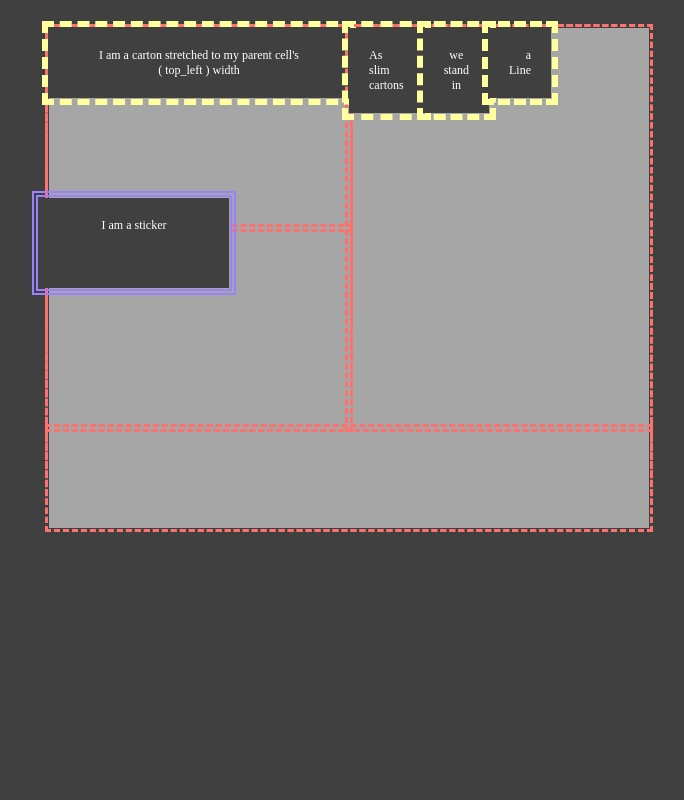
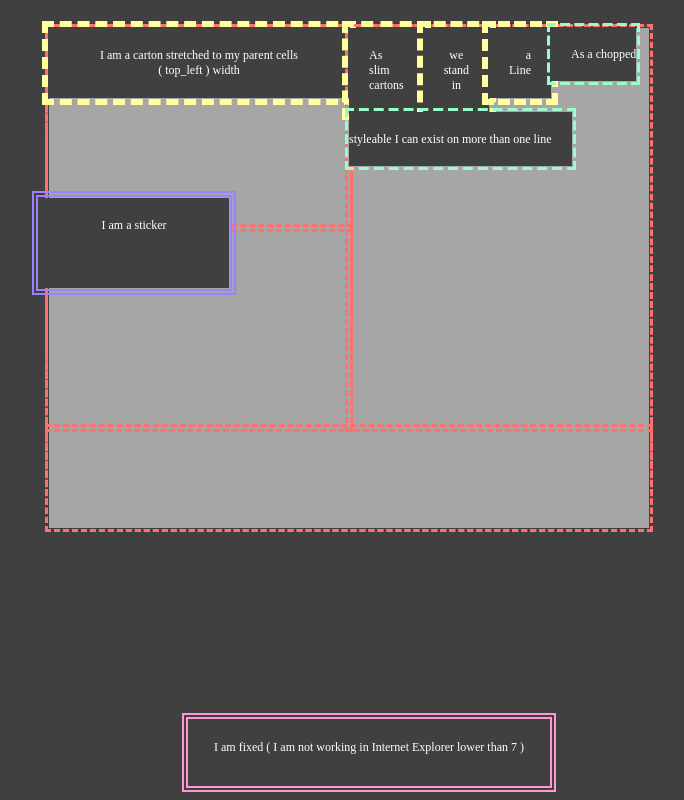
Before and after one commit to cartonmarkup/cssCarton, a plain HTML site: page index.html in a window 1280 px wide. Shown: the whole page, without its empty margins (291-975 px from the left). Drawn offline with Linux system fonts and the light colour scheme.

Commit message:
1.0.3 MIT License added _chopped and _fixed styleables added

```diff
--- a/carton.css
+++ b/carton.css
@@ -1,30 +1,43 @@
-/* CSS CARTON v1.0.2
+/* CSS CARTON v1.0.3
 * Autor: Mathias Prinz, Tobias Schlömer
 */
 
 ._cell {
+  position: relative;
   display: inline-block;
   vertical-align: top;
-	font-size: 0;
-	position: relative
+  font-size: 0
 }
 
 ._slim {
+  position: relative;
   display: inline-block;
   vertical-align: top;
-	font-size: medium;
-	position: relative
+  font-size: medium
 }
 
 ._stretch {
+  position: relative;
   display: block;
   vertical-align: top;
-	font-size: medium;
-	position: relative
+  font-size: medium
+}
+
+._chopped {
+  position: relative;
+  display: inline;
+  vertical-align: top;
+  font-size: medium
 }
 
 ._sticker {
   position: absolute;
+  display: block;
+  font-size: medium
+}
+
+._fixed {
+  position: fixed;
   display: block;
   font-size: medium
 }
@@ -51,7 +64,17 @@
   outline-offset: 1px
 }
 
+._showChopped ._chopped {
+  outline: 3px dashed #99fccb;
+  outline-offset: 1px
+}
+
 ._showSticker ._sticker {
   outline: 6px double #9981FF;
   outline-offset: 1px
 }
+
+._showFixed ._fixed {
+  outline: 6px double #ff97d7;
+  outline-offset: 1px
+}
--- a/ie7ie6_carton.css
+++ b/ie7ie6_carton.css
@@ -1,4 +1,4 @@
-/* CSS CARTON v1.0.2
+/* CSS CARTON v1.0.3
  * support file for internet explorer 6 and 7
  * Autor: Mathias Prinz, Tobias Schlömer
  */
--- a/index.html
+++ b/index.html
@@ -10,7 +10,7 @@
         background-color: #404040
       }
 
-			._slim, ._stretch, ._sticker {
+      ._slim, ._stretch, ._sticker, ._chopped, ._fixed {
         color: #ffffff;
         font-size: 12px;
       }
@@ -55,13 +55,30 @@
         padding: 20px
       }
 
-			.disrupter {
+      .twoLines {
+        background-color: #404040;
+        background-color: #404040;
+        padding: 20px;
+        line-height: 52px
+      }
+
+      .disrupter_following {
         background-color: #404040;
         width: 150px;
         height: 50px;
         padding: 20px;
         top: -30px;
         left: -10px
+      }
+
+      .disrupter_not_following {
+        background-color: #404040;
+        width: 320px;
+        height: 25px;
+        padding: 20px;
+        bottom: 15px;
+        left: 50%;
+        margin-left: -160px
       }
 
       @media ( max-width: 320px ) {
@@ -73,21 +90,22 @@
   </head>
 
   <body class="_alignCenter">
-
-		<div class="_slim page _showGrid _showStretch _showSlim _showSticker">
+    <div class="_slim page _showGrid _showStretch  _showSticker _showSlim _showChopped _showFixed">
       <div class="_cell page_grid">
         <div class="_cell left">
-					<div class="_cell left_top">
-						<div class="_stretch carton">I am a carton stretched to my parent cell's <br> ( top_left ) width</div>
+          <div class="_cell left_top ">
+            <div class="_stretch carton">I am a carton stretched to my parent cells <br> ( top_left ) width</div>
           </div>
-					<div class="_cell left_bottom">
-						<div class="_sticker disrupter">I am a sticker</div>
+          <div class="_cell left_bottom  _noWrap">
+            <div class="_sticker disrupter_following">I am a sticker</div>
+            <div class="_fixed disrupter_not_following">I am fixed ( I am not working in Internet Explorer lower than 7 )</div>
           </div>
         </div>
         <div class="_cell _alignLeft right">
           <div class="_slim carton _alignLeft">As <br> slim <br> cartons</div>
           <div class="_slim carton _alignCenter">we <br> stand <br> in </div>
           <div class="_slim carton _alignRight">a  <br> Line </div>
+          <div class="_chopped twoLines">As a chopped styleable I can exist on more than one line</div>
         </div>
         <div class="_cell  foot _alignCenter"></div>
       </div>
```
Also changed, not shown: LICENSE.md (added), README.md, reset.css (indentation only). Lines whose indentation alone changed are shown as unchanged.
